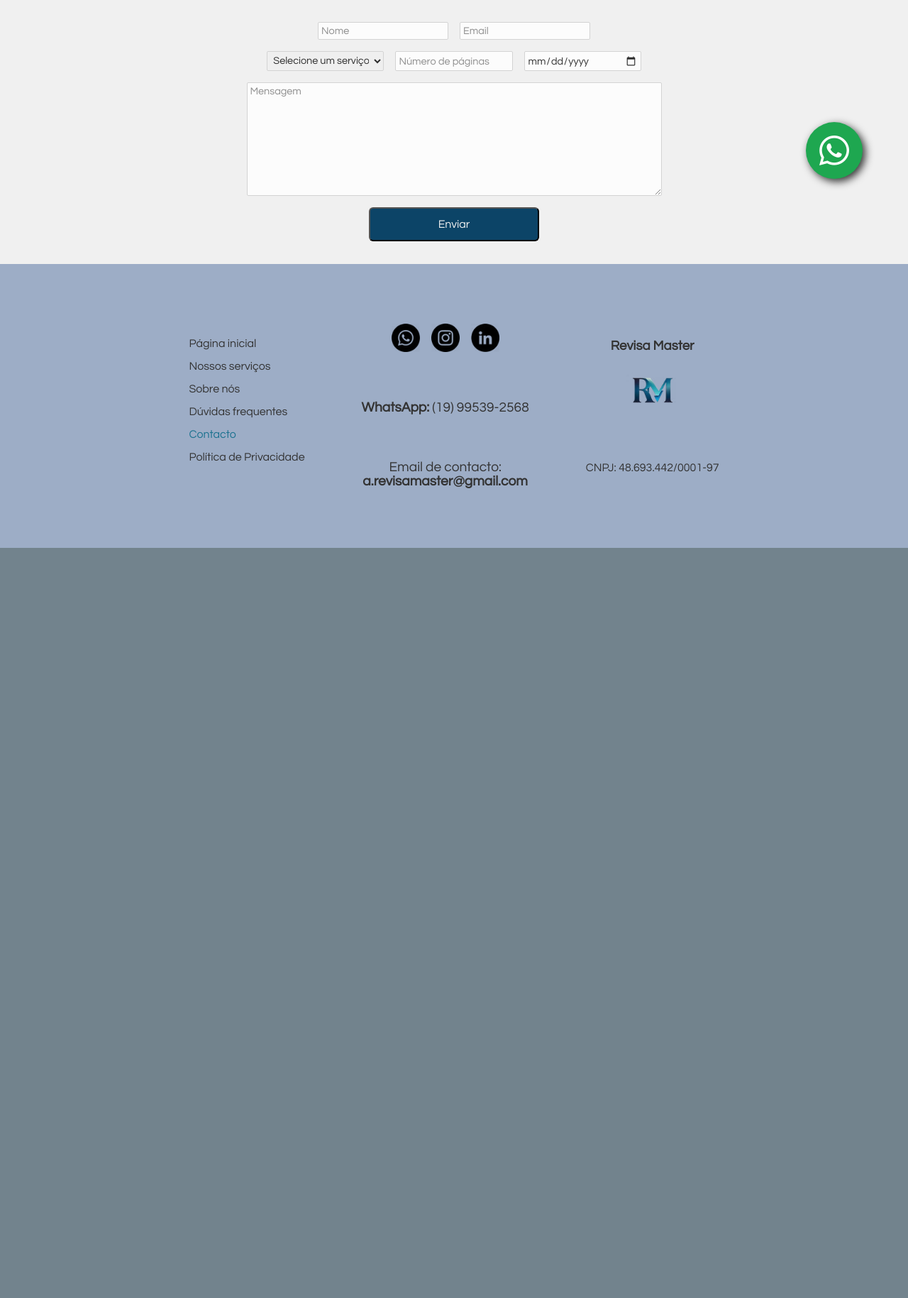
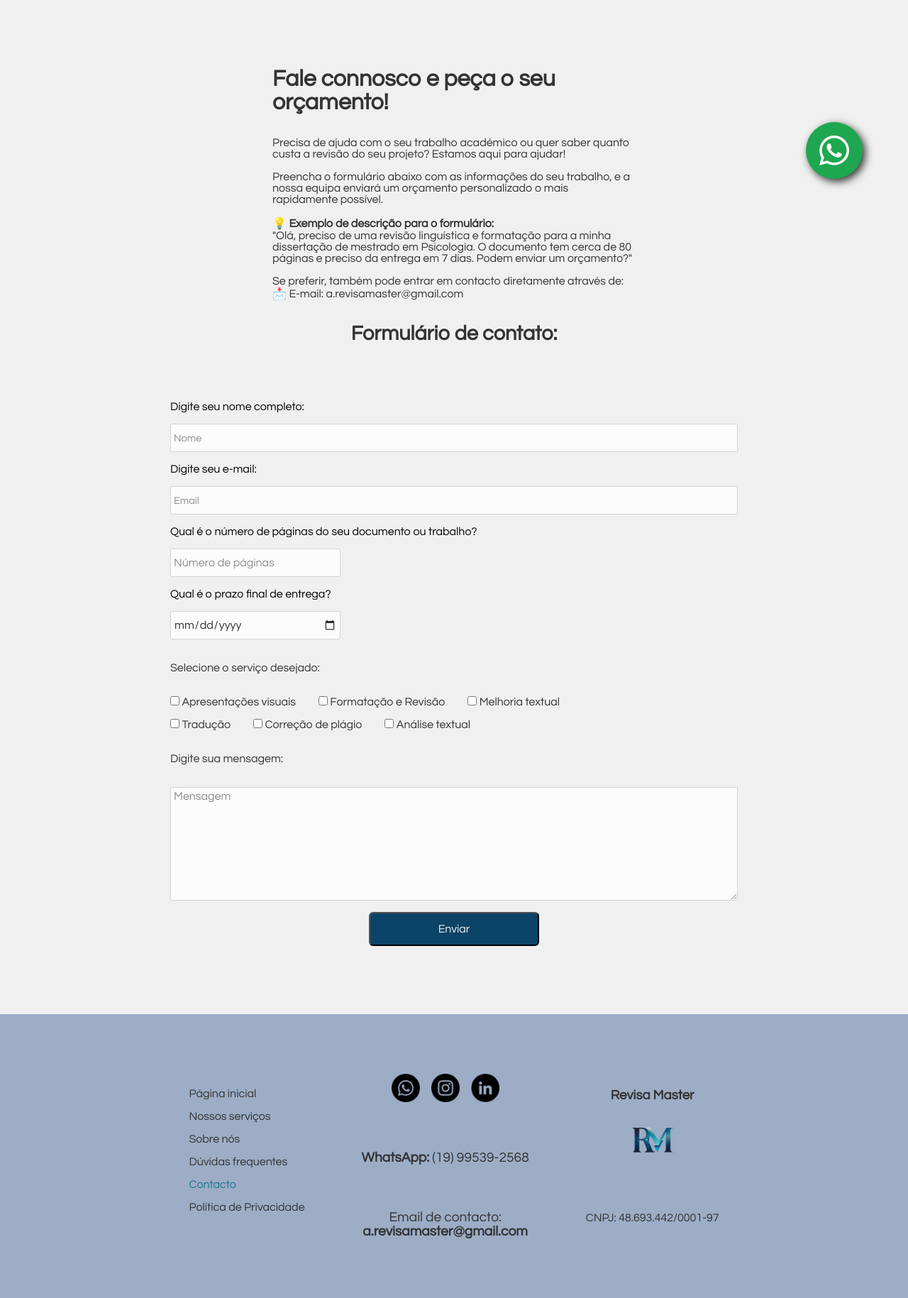
Before and after one commit to Revisa-Master/revisamaster, a Flask app: page /contacto in a window 1280 px wide. Shown: the part 516-2345 px from the top of the page at 71% size. Before the commit the page ends 1288 px from the top, so only its background shows below. Run offline with Flask 3, Linux system fonts and the light colour scheme.

Commit message:
feat: criando o menu de serviços em checkbox e fazendo as devidas adaptações

```diff
--- a/app.py
+++ b/app.py
@@ -7,16 +7,14 @@ import os
 
 app = Flask(__name__)
 app.secret_key = 'uma_chave_super_secreta'
-
+load_dotenv(dotenv_path='.env')
 
 # Carregar variáveis de ambiente
-
 EMAIL_HOST = os.environ.get('EMAIL_HOST')
 EMAIL_PORT = os.environ.get('EMAIL_PORT')
 EMAIL_HOST_USER = os.environ.get('EMAIL_HOST_USER')
 EMAIL_HOST_PASSWORD = os.environ.get('EMAIL_HOST_PASSWORD')
 RECIPIENT_EMAIL = os.environ.get('RECIPIENT_EMAIL')
-
 # Rota para a página inicial
 @app.route('/')
 def index():
@@ -52,17 +50,19 @@ def enviar_email():
         # Capturar os dados do formulário
         nome = request.form['nome']
         email = request.form['email']
-        servico = request.form['servico']
+        servico = request.form.getlist('servico')
         paginas = request.form['paginas']
         prazo = request.form['prazo']
         mensagem = request.form['mensagem']
 
+        servico_str = ', '.join(servico) if servico else 'Nenhum serviço selecionado'
+
         # Criar a mensagem do e-mail
-        subject = f"Novo contacto de {nome} - {servico}"
+        subject = f"Novo contacto de {nome}"
         body = f"""
         Nome: {nome}
         E-mail: {email}
-        Serviço desejado: {servico}
+        Serviço desejado: {servico_str}
         Número de páginas: {paginas}
         Prazo: {prazo}
 
--- a/static/styles/styles-contacto.css
+++ b/static/styles/styles-contacto.css
@@ -17,6 +17,7 @@
   margin: 0;
   padding: 0;
   box-sizing: border-box;
+  overflow-x: hidden;
 }
 
 main {
@@ -146,21 +147,81 @@ main {
   color: var(--color-font-variation);
 }
 
+.section-content-contacto{
+    display: flex;
+    flex-direction: column;
+    gap: 1rem;
+    padding: 4rem;
+    align-items: center;
+}
+
+.section-content-contacto__container_inicial{
+    display: flex;
+    flex-direction: column;
+    font-family: var(--font-main);
+    color: var(--color-font);
+    width: 50%;
+    gap: 1rem;
+    align-items: start;
+    gap: 1rem;
+    padding: 2rem;
+    background-color: var(--color-background);
+}
+
+.section-content-contacto__container_inicial h1{
+     display: flex;
+    font-size: 2rem;
+    color: var(--color-font);
+    padding-bottom: 1rem;
+    align-self: center;
+
+}
+
+.section-content-contacto__container_inicial h2{
+  font-size: 1.8rem;
+  color: var(--color-font);
+  padding-top: 1rem;
+  align-self: center;
+
+}
+
 .contact-form {
   display: flex;
   flex-direction: column;
   width: 100%;
-  align-items: center;
+  align-items: start;
   gap: 1rem;
   padding: 2rem;
   background-color: var(--color-background);
 }
 
-input[type="text"], input[type="email"],
-textarea, input[type="number"], input[type="date"], select {
-    width: 100%;
+input[type="text"], input[type="email"] {
+    width: 50rem;
+    height: 2.5rem;
     font-family: var(--font-main);
     font-size: 0.9rem;
+    border: 1px solid #ccc;
+    border-radius: 2px;
+    opacity: 0.8;
+    padding: 0.25rem;;
+}
+
+textarea {
+    width: 50rem;
+    height: 10rem;
+    font-family: var(--font-main);
+    font-size: 1rem;
+    border: 1px solid #ccc;
+    border-radius: 2px;
+    opacity: 0.8;
+    padding: 0.25rem;
+}
+
+input[type="date"], input[type="number"]{
+    width: 15rem;
+    height: 2.5rem;
+    font-family: var(--font-main);
+    font-size: 1rem;
     border: 1px solid #ccc;
     border-radius: 2px;
     opacity: 0.8;
@@ -169,17 +230,71 @@ textarea, input[type="number"], input[type="date"], select {
 
 .contact-form__container-1{
     display: flex;
+    flex-direction: column;
     gap: 1rem;
 }
 .contact-form__container-2 {
-    display: flex;
-    gap: 1rem;
+  display: flex;
+  flex-direction: column;
+  flex-wrap: wrap; /* Permite que os itens sejam quebrados em várias linhas */
+  gap: 0.25rem;
+  align-items: center;
+  width: 30%;
+  justify-content: center;
+}
+
+.contact-form__container-2 p {
+  font-size: 1rem;
+  font-family: var(--font-main);
+  color: var(--color-font);
+  align-items: center;
+  width: 100%;
+  margin: 0;
+  padding:1rem 0;
+}
+
+.contact-form__mensagem p {
+  font-size: 1rem;
+  font-family: var(--font-main);
+  color: var(--color-font);
+  align-items: center;
+  width: 100%;
+  margin: 0;
+  padding:1rem 0;
+}
+
+.contact-form__container-checkbox{
+display: flex;
+flex-wrap: nowrap;
+font-size: 1rem;
+font-family: var(--font-main);
+color: var(--color-font);
+gap: 1rem;
+
+}
+
+.contact-form__container-3 {
+  display: flex;
+  flex-direction: column;
+  gap: 1rem;
+  position: space-between;
 }
 .contact-form__mensagem {
     display: flex;
     flex-direction: column;
     gap: 1rem;
 }
+
+.contact-form__button{
+    display: flex;
+    flex-direction: row;
+    align-self: center;
+    justify-content: center;
+    align-items: center;
+    gap: 1rem;
+    height: auto;
+}
+
 .contact-form__button button {
     display: flex;
     justify-content: center;
@@ -190,13 +305,47 @@ textarea, input[type="number"], input[type="date"], select {
     font-family: var(--font-main);
     border-radius: 6px;
     font-size: 1rem;
-    padding: 1rem;
     width: 15rem;
     height: 3rem;
     cursor: pointer;
+    transition: all 0.3s;
 }
 
 .contact-form__button button:hover {
     background-color: var(--color-secondary);
     font-size: 1.1rem;
+    border-radius: 0%;
 }
+
+@media (max-width: 900px) {
+    .hero-section-contact__content h1 {
+        font-size: 3rem;
+    }
+
+    .section-content-contacto {
+        padding: 2rem;
+    }
+
+    .contact-form__container-checkbox{
+        display: flex;
+        flex-direction: column;
+        gap: 0rem;
+    }
+
+    .contact-form {
+        padding: 2rem;
+        align-items: center;
+    }
+
+    input[type="text"], input[type="email"],
+    textarea {
+
+        width: 90vw;
+    }
+
+    .contact-form__container-2 {
+        width: 90vw;
+    }
+
+
+}
--- a/templates/contacto.html
+++ b/templates/contacto.html
@@ -66,28 +66,69 @@
             <div class="hero-section-about__content"><h1>Contacto</h1></div>
         </div>
 
+        <section class="section-content-contacto">
+        <div class="section-content-contacto__container_inicial">
+            <h1>
+                Fale connosco e peça o seu orçamento!
+            </h1>
+            <p>
+                Precisa de ajuda com o seu trabalho académico ou quer saber
+                quanto custa a revisão do seu projeto? Estamos aqui para ajudar!
+            </p>
+            <p>
+                Preencha o formulário abaixo com as informações do seu trabalho,
+                e a nossa equipa enviará um orçamento personalizado o mais rapidamente possível.
+            </p>
+            <p>
+            💡 <strong>Exemplo de descrição para o formulário:<br></strong>
+            "Olá, preciso de uma revisão linguística e formatação para a minha dissertação de mestrado em Psicologia.
+            O documento tem cerca de 80 páginas e preciso da entrega em 7 dias. Podem enviar um orçamento?"
+            </p>
+            <p>
+            Se preferir, também pode entrar em contacto diretamente através de:
+            📩 E-mail: a.revisamaster@gmail.com
+            </p>
+
+            <h2>
+                Formulário de contato:
+            </h2>
+
+        </div>
         <form action="/enviar_email" method="POST">
             <div class="contact-form">
                 <div class="contact-form__container-1">
+                    <p>Digite seu nome completo: </p>
                     <input type="text" name="nome" placeholder="Nome ">
+                </div>
+                <div class="contact-form__container-1">
+                    <p>Digite seu e-mail: </p>
                     <input type="email" name="email" placeholder="Email">
                 </div>
-
-                <div class="contact-form__container-2">
-                    <select name="servico" id="servico">
-                        <option value="" disabled selected>Selecione um serviço</option>
-                        <option value="Apresentaces">Aprentações visuais</option>
-                        <option value="Formatacao">Formatação e Revisão</option>
-                        <option value="melhoria-textual">Melhoria textual</option>
-                        <option value="traducao">Tradução</option>
-                        <option value="correcao-plagio">Correção de plágio</option>
-                        <option value="analise-textual">Análise textual</option>
-                    </select>
+                <div class="contact-form__container-1">
+                    <p>Qual é o número de páginas do seu documento ou trabalho? </p>
                     <input type="number" name="paginas" placeholder="Número de páginas">
+                </div>
+                <div class="contact-form__container-1">
+                    <p>Qual é o prazo final de entrega? </p>
                     <input type="date" name="prazo" placeholder="Prazo">
                 </div>
+                <div class="contact-form__container-2">
+                    <p>Selecione o serviço desejado:<br></p>
+                </div>
+                <div class="contact-form__container-checkbox">
+                        <label><input type="checkbox" name="servico" value="Apresentacoes"> Apresentações visuais</label><br>
+                        <label><input type="checkbox" name="servico" value="Formatacao"> Formatação e Revisão</label><br>
+                        <label><input type="checkbox" name="servico" value="melhoria-textual"> Melhoria textual</label><br>
+                </div>
+                <div class="contact-form__container-checkbox">
+                        <label><input type="checkbox" name="servico" value="traducao"> Tradução</label><br>
+                        <label><input type="checkbox" name="servico" value="correcao-plagio"> Correção de plágio</label><br>
+                        <label><input type="checkbox" name="servico" value="analise-textual"> Análise textual</label><br>
+                </div>
+
 
                 <div class="contact-form__mensagem">
+                    <p>Digite sua mensagem: <br></p>
                     <textarea name="mensagem" id="mensagem" cols="70" rows="10" placeholder="Mensagem"></textarea>
                 </div>
 
@@ -96,7 +137,7 @@
                 </div>
             </div>
         </form>
-
+    </section>
     </main>
 
     <footer>
```
